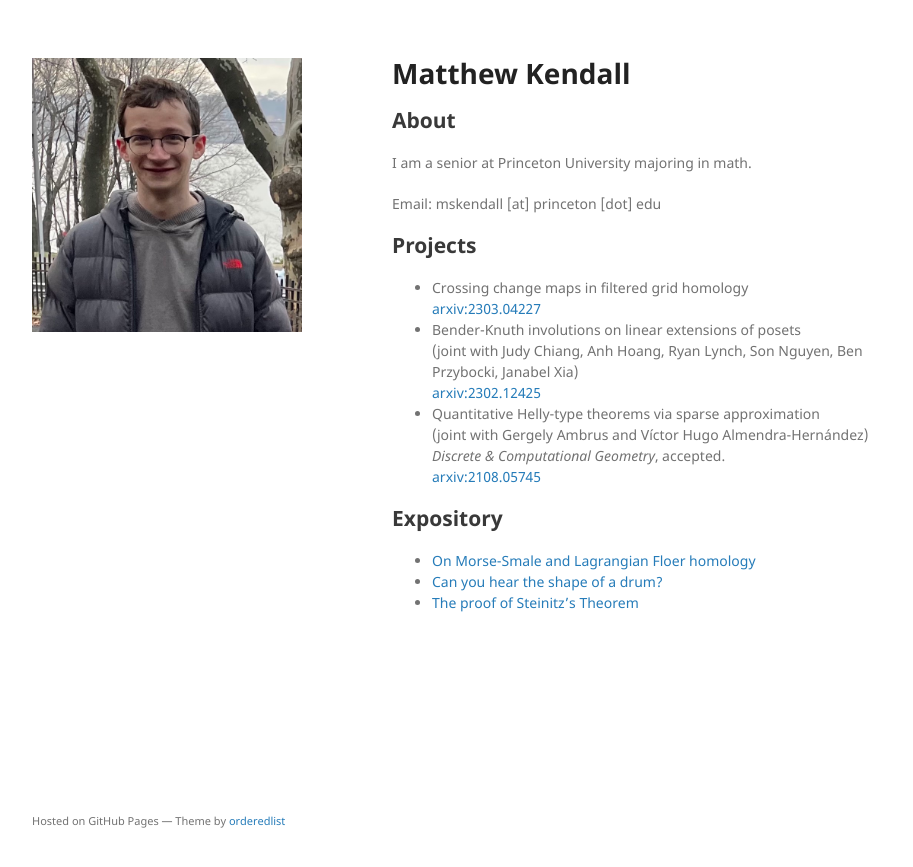
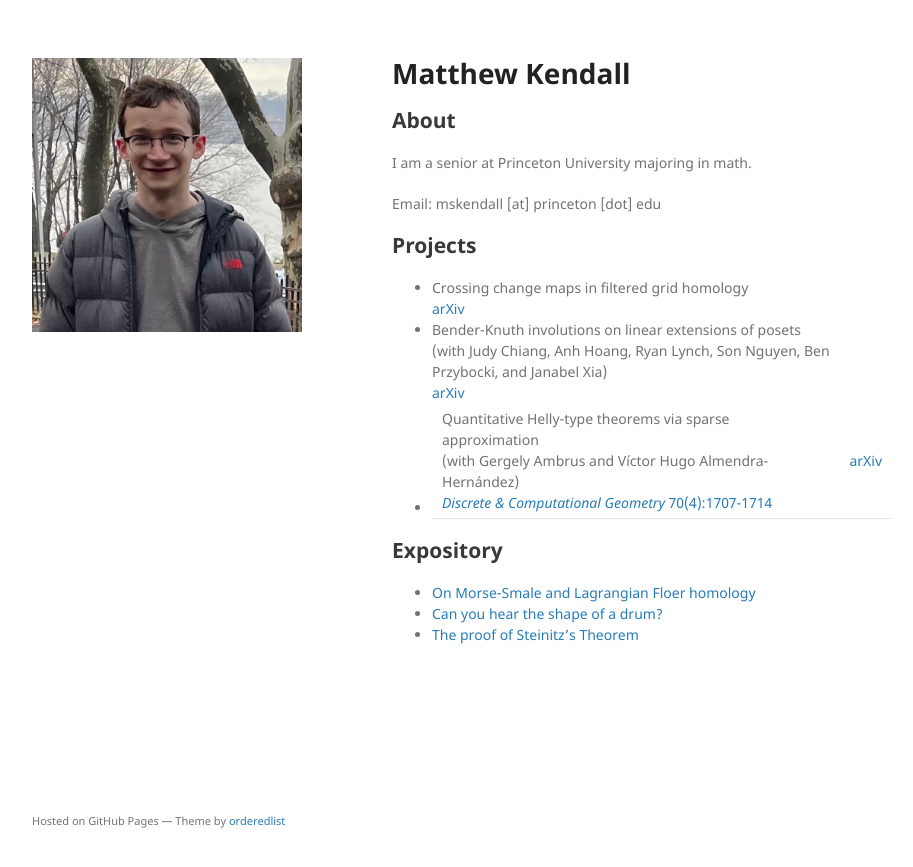
Before and after one commit to matthewkendall/matthewkendall.github.io, a Jekyll site: the page built from index.md, in a window 1280 px wide. Shown: the top 867 px of the page, without its empty margins (178-1091 px from the left). Built offline with Jekyll 4.4.1, drawn with Linux system fonts in a browser that asks for light colours; our own code applies the rules of GitHub Pages for plain Markdown files; the repository's description, which GitHub fills in, is left out.

Commit message:
Update index.md

```diff
--- a/index.md
+++ b/index.md
@@ -6,9 +6,9 @@ I am a senior at Princeton University majoring in math.
 Email: mskendall [at] princeton [dot] edu
 
 ## Projects
-- Crossing change maps in filtered grid homology <br> <a href="https://arxiv.org/abs/2303.04227">arxiv:2303.04227</a>
-- Bender-Knuth involutions on linear extensions of posets <br> (joint with Judy Chiang, Anh Hoang, Ryan Lynch, Son Nguyen, Ben Przybocki, Janabel Xia) <br> <a href="https://arxiv.org/abs/2302.12425">arxiv:2302.12425</a>
-- Quantitative Helly-type theorems via sparse approximation <br> (joint with Gergely Ambrus and Víctor Hugo Almendra-Hernández)  <br> *Discrete & Computational Geometry*, accepted. <br> <a href="https://arxiv.org/abs/2108.05745">arxiv:2108.05745</a>
+- Crossing change maps in filtered grid homology <br> <a href="https://arxiv.org/abs/2303.04227">arXiv</a>
+- Bender-Knuth involutions on linear extensions of posets <br> (with Judy Chiang, Anh Hoang, Ryan Lynch, Son Nguyen, Ben Przybocki, and Janabel Xia) <br> <a href="https://arxiv.org/abs/2302.12425">arXiv</a>
+- Quantitative Helly-type theorems via sparse approximation <br> (with Gergely Ambrus and Víctor Hugo Almendra-Hernández)  <br> <a href="https://link.springer.com/article/10.1007/s00454-022-00441-5">*Discrete & Computational Geometry* 70(4):1707-1714</a> | <a href="https://arxiv.org/abs/2108.05745">arXiv</a>
 
 ## Expository
 - <a href="/assets/HM-HF.pdf" target="_blank"> On Morse-Smale and Lagrangian Floer homology</a>
```
